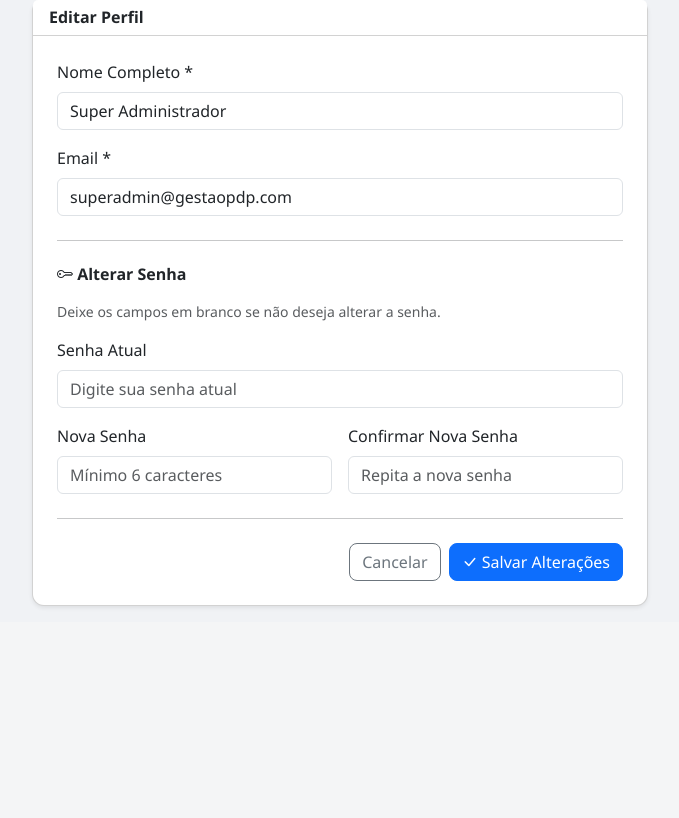
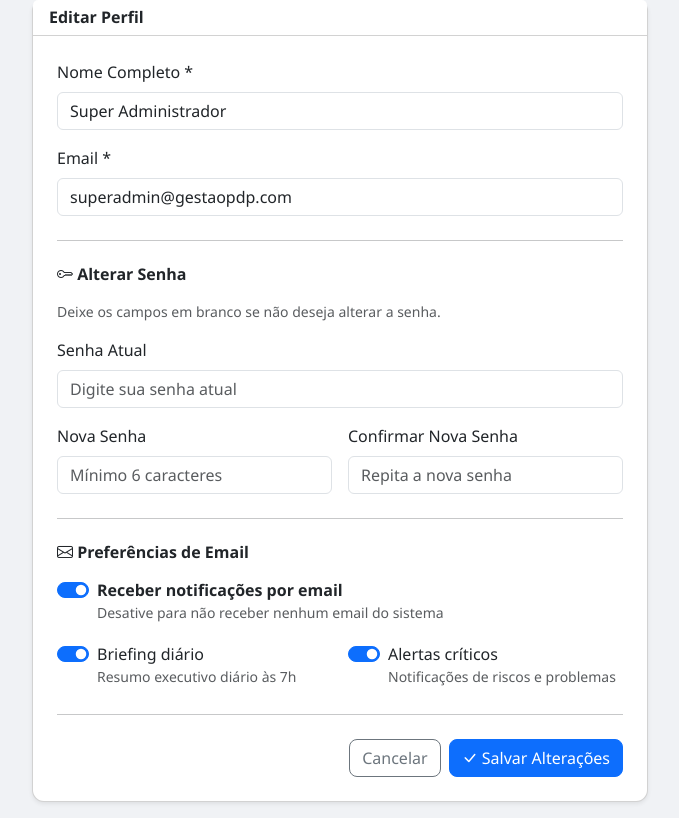
Before and after one commit to eduardotsantos/Python, a Flask app: page /profile in a window 1280 px wide. Shown: the part 319-1137 px from the top of the page, without its empty margins (300-979 px from the left). Before the commit the page ends 927 px from the top, so only its background shows below. Run offline with Flask 3, Linux system fonts and the light colour scheme; a user stored in the database is signed in.

Commit message:
feat: add email preferences to user profile page
Users can now configure their email notification preferences directly
from their profile (notifications, daily briefing, critical alerts).

https://claude.ai/code/session_01PZ1dS4m6XMv9TH7NS5L7mQ

```diff
--- a/rd_project_management/routes/users.py
+++ b/rd_project_management/routes/users.py
@@ -357,6 +357,11 @@ def profile():
         current_user.full_name = full_name
         current_user.email = email
 
+        # Email notification preferences
+        current_user.email_notifications = request.form.get('email_notifications') == 'on'
+        current_user.email_briefing_daily = request.form.get('email_briefing_daily') == 'on'
+        current_user.email_alerts = request.form.get('email_alerts') == 'on'
+
         # Change password if provided
         if new_password:
             if not current_user.check_password(current_password):
--- a/rd_project_management/templates/users/profile.html
+++ b/rd_project_management/templates/users/profile.html
@@ -82,6 +82,41 @@
                     </div>
 
                     <hr class="my-4">
+                    <h6 class="fw-bold mb-3"><i class="bi bi-envelope"></i> Preferências de Email</h6>
+                    <div class="row g-3">
+                        <div class="col-12">
+                            <div class="form-check form-switch">
+                                <input class="form-check-input" type="checkbox" id="email_notifications" name="email_notifications"
+                                       {{ 'checked' if current_user.email_notifications is not defined or current_user.email_notifications }}>
+                                <label class="form-check-label" for="email_notifications">
+                                    <strong>Receber notificações por email</strong>
+                                    <small class="text-muted d-block">Desative para não receber nenhum email do sistema</small>
+                                </label>
+                            </div>
+                        </div>
+                        <div class="col-md-6">
+                            <div class="form-check form-switch">
+                                <input class="form-check-input" type="checkbox" id="email_briefing_daily" name="email_briefing_daily"
+                                       {{ 'checked' if current_user.email_briefing_daily is not defined or current_user.email_briefing_daily }}>
+                                <label class="form-check-label" for="email_briefing_daily">
+                                    Briefing diário
+                                    <small class="text-muted d-block">Resumo executivo diário às 7h</small>
+                                </label>
+                            </div>
+                        </div>
+                        <div class="col-md-6">
+                            <div class="form-check form-switch">
+                                <input class="form-check-input" type="checkbox" id="email_alerts" name="email_alerts"
+                                       {{ 'checked' if current_user.email_alerts is not defined or current_user.email_alerts }}>
+                                <label class="form-check-label" for="email_alerts">
+                                    Alertas críticos
+                                    <small class="text-muted d-block">Notificações de riscos e problemas</small>
+                                </label>
+                            </div>
+                        </div>
+                    </div>
+
+                    <hr class="my-4">
                     <div class="d-flex justify-content-end gap-2">
                         <a href="{{ url_for('projects.list_projects') }}" class="btn btn-outline-secondary">Cancelar</a>
                         <button type="submit" class="btn btn-primary">
```
